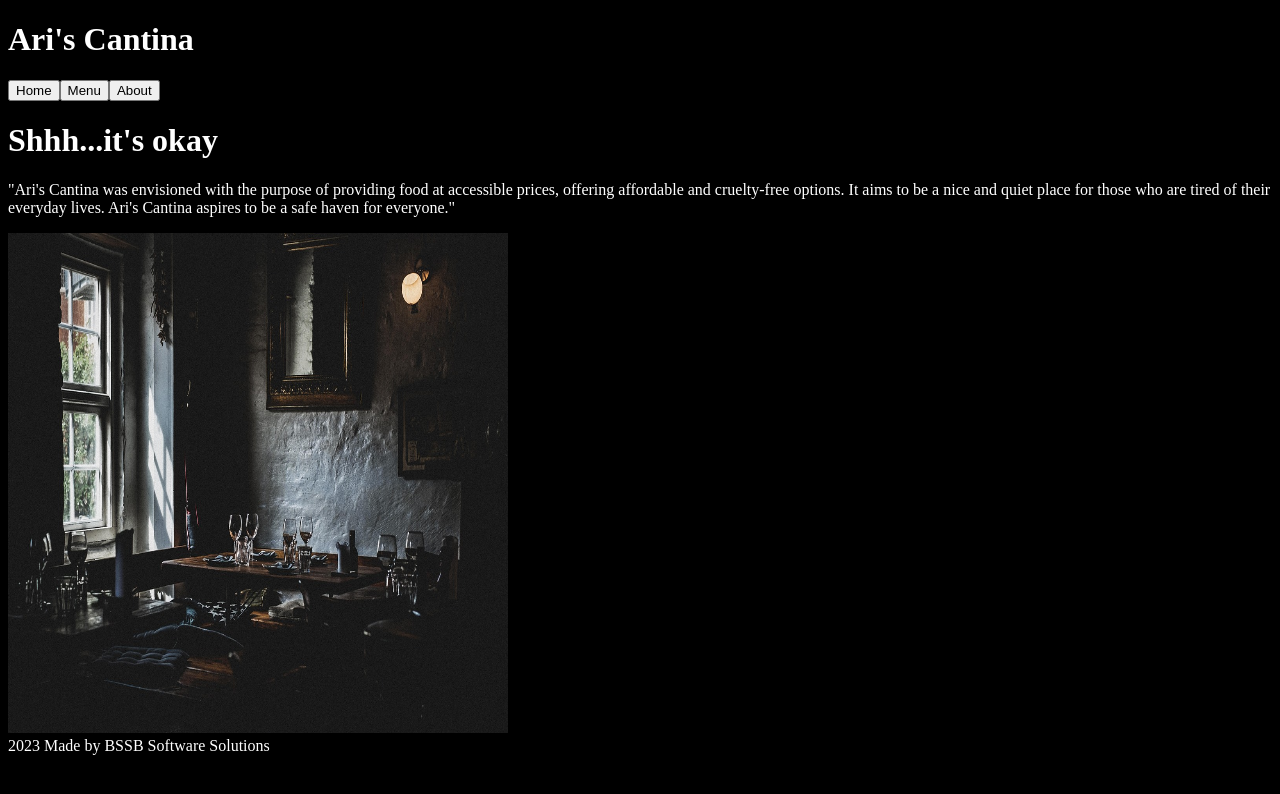
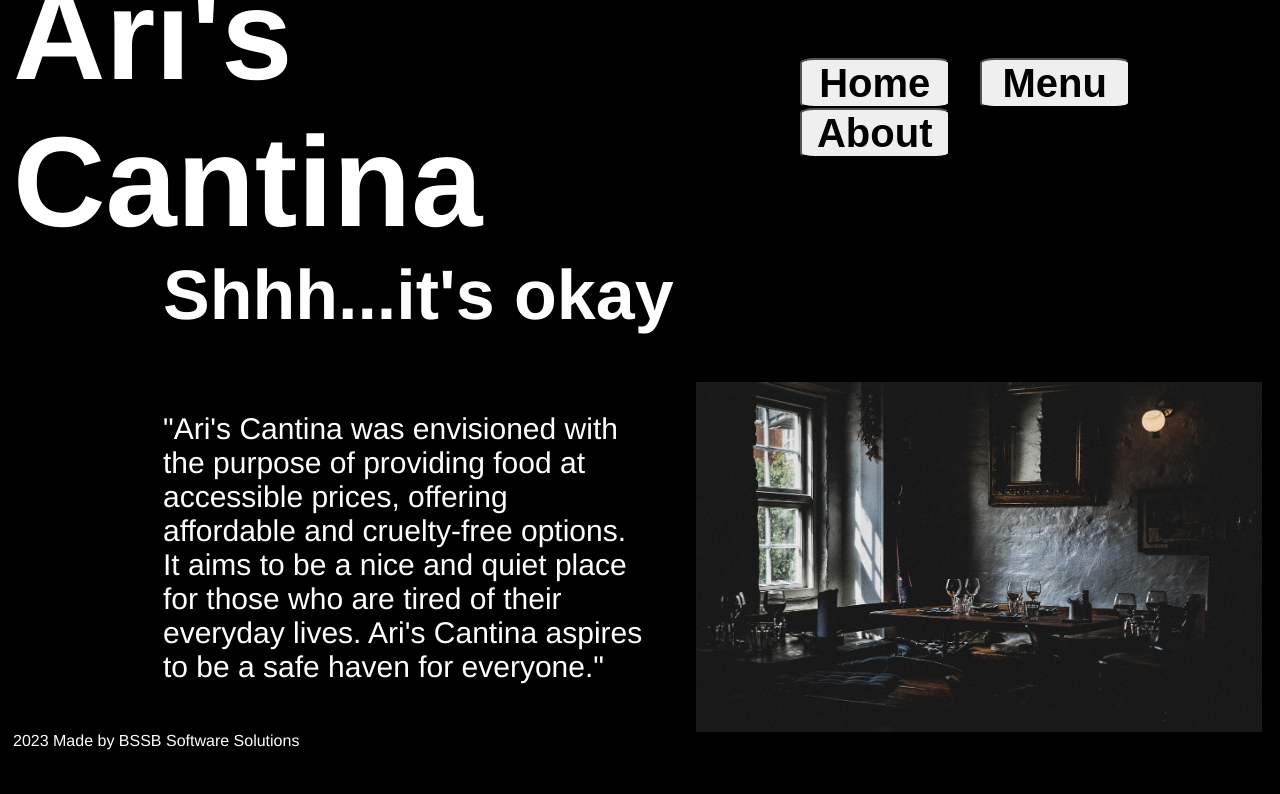
Before and after one commit to bssbrit/restaurantPage, a website: page dist/index.html in a window 1280 px wide. Drawn offline with Linux system fonts and the light colour scheme.

Commit message:
basic design for home page

```diff
--- a/src/header.js
+++ b/src/header.js
@@ -4,17 +4,20 @@ import { aboutpg } from "./aboutpg";
 
 export function headerBuild(dive) {
   const element = document.createElement("div");
-  element.classList.add("Header");
+  element.classList.add("header");
 
   const nome = document.createElement("h1");
   nome.innerHTML = "Ari's Cantina";
 
-  const menu = document.createElement("div");
+  const menu = document.createElement("ul");
   menu.classList.add("menu");
 
   const btnHome = document.createElement("BUTTON");
   const btnMenu = document.createElement("button");
-  const btnAbout = document.createElement("button");
+  const btnAbout = document.createElement("button"); /*
+  const btnHomeDiv = document.createElement("div");
+  const btnMenuDiv = document.createElement("div");
+  const btnAboutDiv = document.createElement("div"); */
 
   btnHome.innerHTML = "Home";
   btnMenu.innerHTML = "Menu";
--- a/src/homepg.js
+++ b/src/homepg.js
@@ -2,6 +2,7 @@ import Imagem from "./ariCantina.jpeg";
 
 export function homepg() {
   const element = document.createElement("div");
+  element.classList.add("homeMainDiv");
   const titulo = document.createElement("h1");
   titulo.innerHTML = "Shhh...it's okay";
   const textoEimg = document.createElement("div");
@@ -12,7 +13,7 @@ export function homepg() {
   texto.innerHTML = `"Ari's Cantina was envisioned with the purpose of providing food at accessible prices, offering affordable and cruelty-free options. It aims to be a nice and quiet place for those who are tired of their everyday lives. Ari's Cantina aspires to be a safe haven for everyone."`;
   textoEimg.appendChild(texto);
   textoEimg.appendChild(cantina);
-
+  textoEimg.classList.add("textoEimg");
   element.appendChild(titulo);
   element.appendChild(textoEimg);
   return element;
--- a/src/style.css
+++ b/src/style.css
@@ -5,9 +5,62 @@ h1 {
 }
 body {
   background-color: black;
+  display: flex;
+  flex-direction: column;
+  justify-content: space-between;
+  padding-left: 5px;
+  padding-right: 10px;
+  font-family: "Franklin Gothic Medium", "Arial Narrow", Arial, sans-serif;
+}
+.header h1 {
+  font-size: 128px;
+}
+img {
+  height: 350px;
+  width: 600px;
 }
 
-img {
-  height: 500px;
-  width: 500px;
+.header {
+  display: flex;
+  align-items: center;
+  gap: 3vw;
+  height: 25vh;
 }
+.menu {
+  margin: 0px;
+}
+
+button {
+  margin-left: 15px;
+  margin-right: 15px;
+
+  font-size: 40px;
+  font-weight: bold;
+  height: 50px;
+  width: 150px;
+  border-radius: 10%;
+}
+
+.homeMainDiv {
+  display: flex;
+  flex-direction: column;
+  padding-left: 150px;
+}
+.homeMainDiv h1 {
+  text-align: left;
+
+  font-size: 70px;
+}
+
+.textoEimg {
+  display: flex;
+  gap: 50px;
+}
+p {
+  font-size: 30px;
+  width: 40vw;
+}
+
+.Footer {
+  align-content: center;
+}
```
Also changed, not shown: dist/bundle.js.
